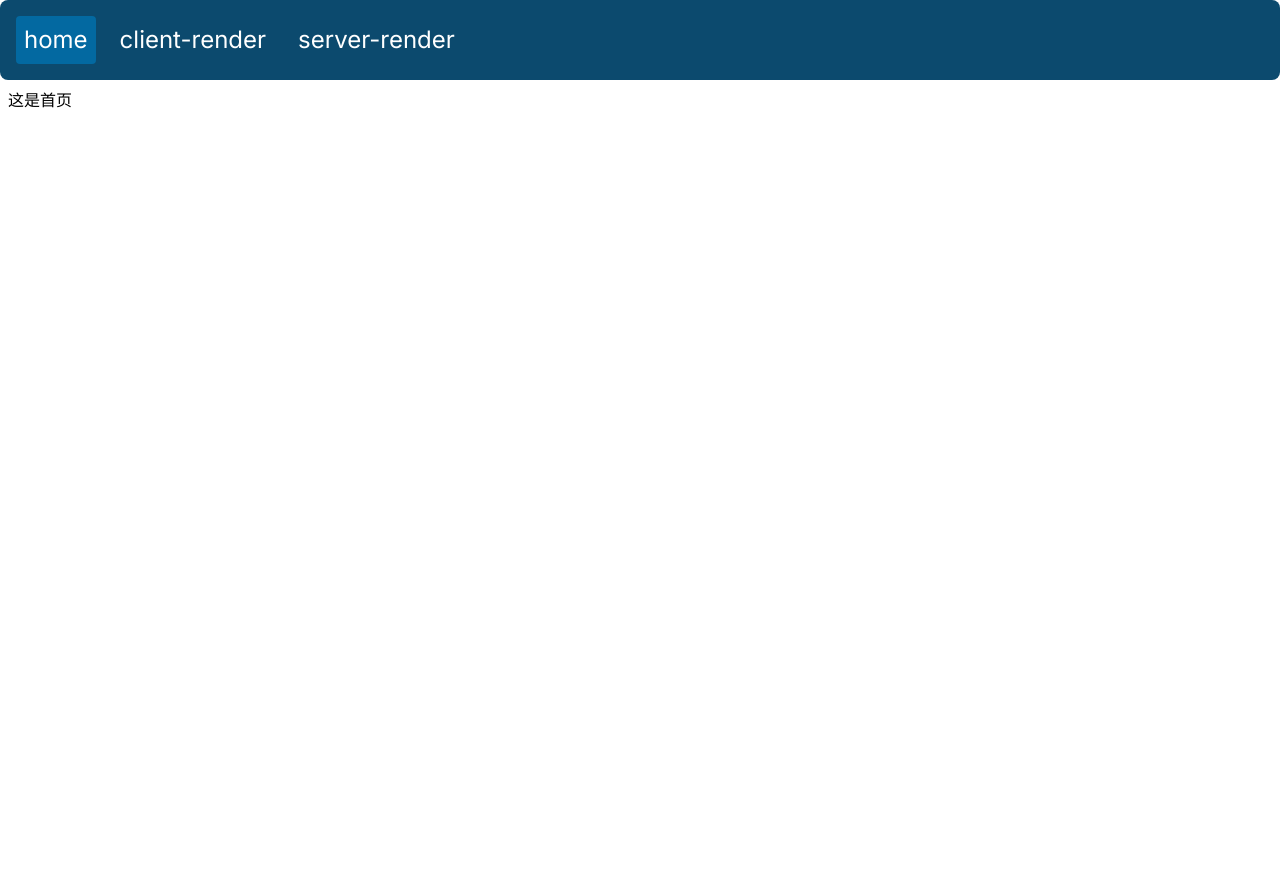
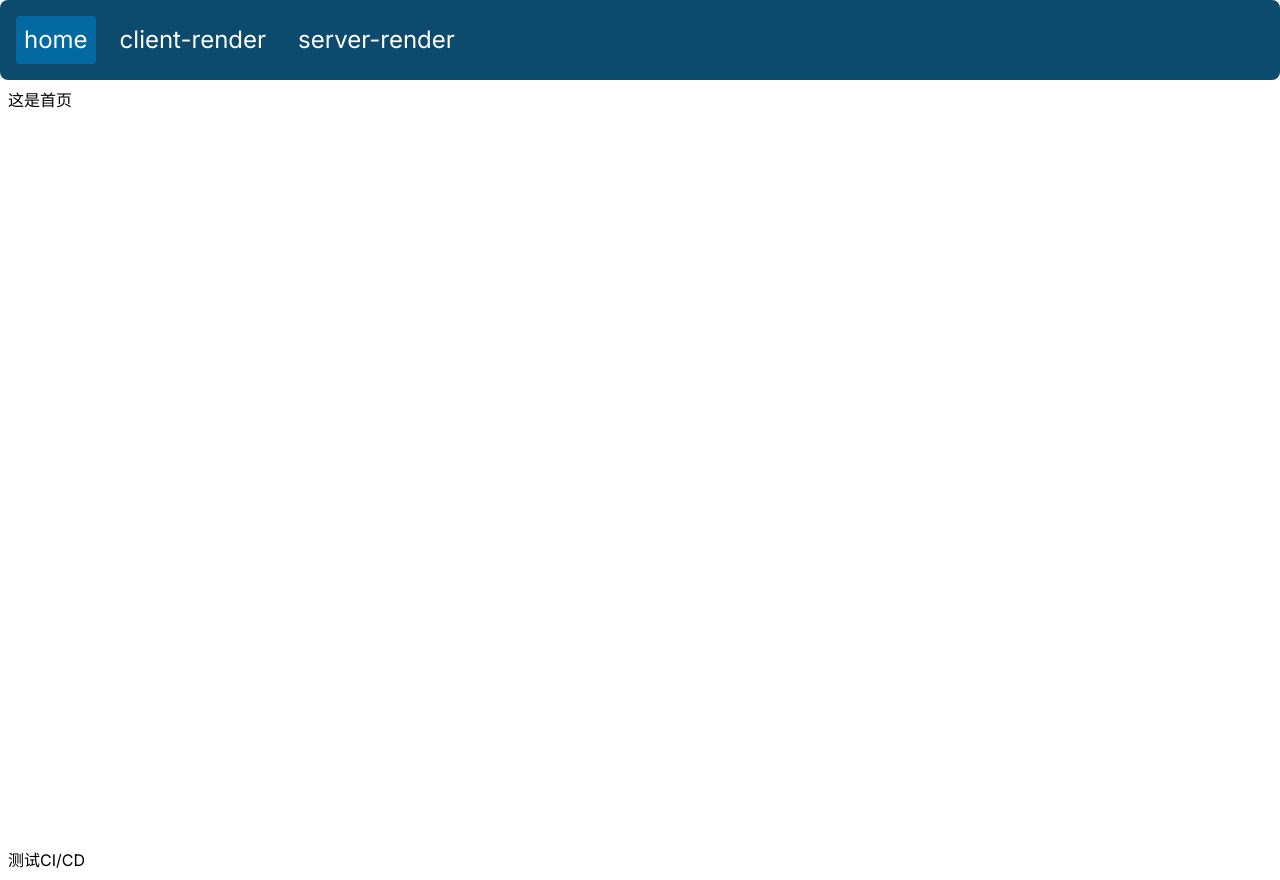
Before and after one commit to y2342628/nextdemo, a Next.js app: page / in a window 1280 px wide. Built offline with nearby package versions, Linux system fonts and the light colour scheme.

Commit message:
add text

```diff
--- a/src/app/page.tsx
+++ b/src/app/page.tsx
@@ -5,6 +5,7 @@ export default function Home() {
   return (
     <main className="flex min-h-screen flex-col  justify-between p-2">
       这是首页
+      <div>测试CI/CD</div>
     </main>
   );
 }
```
